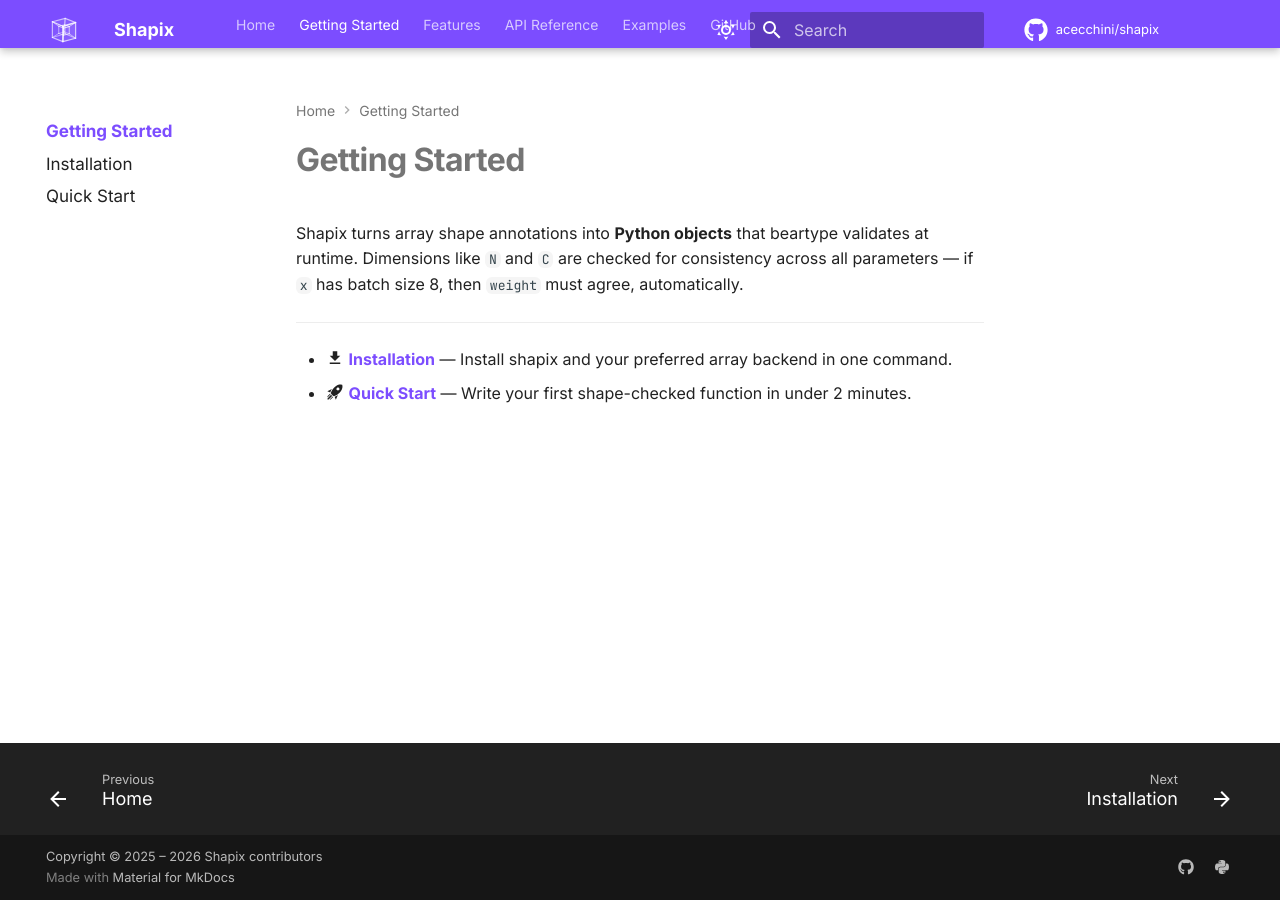
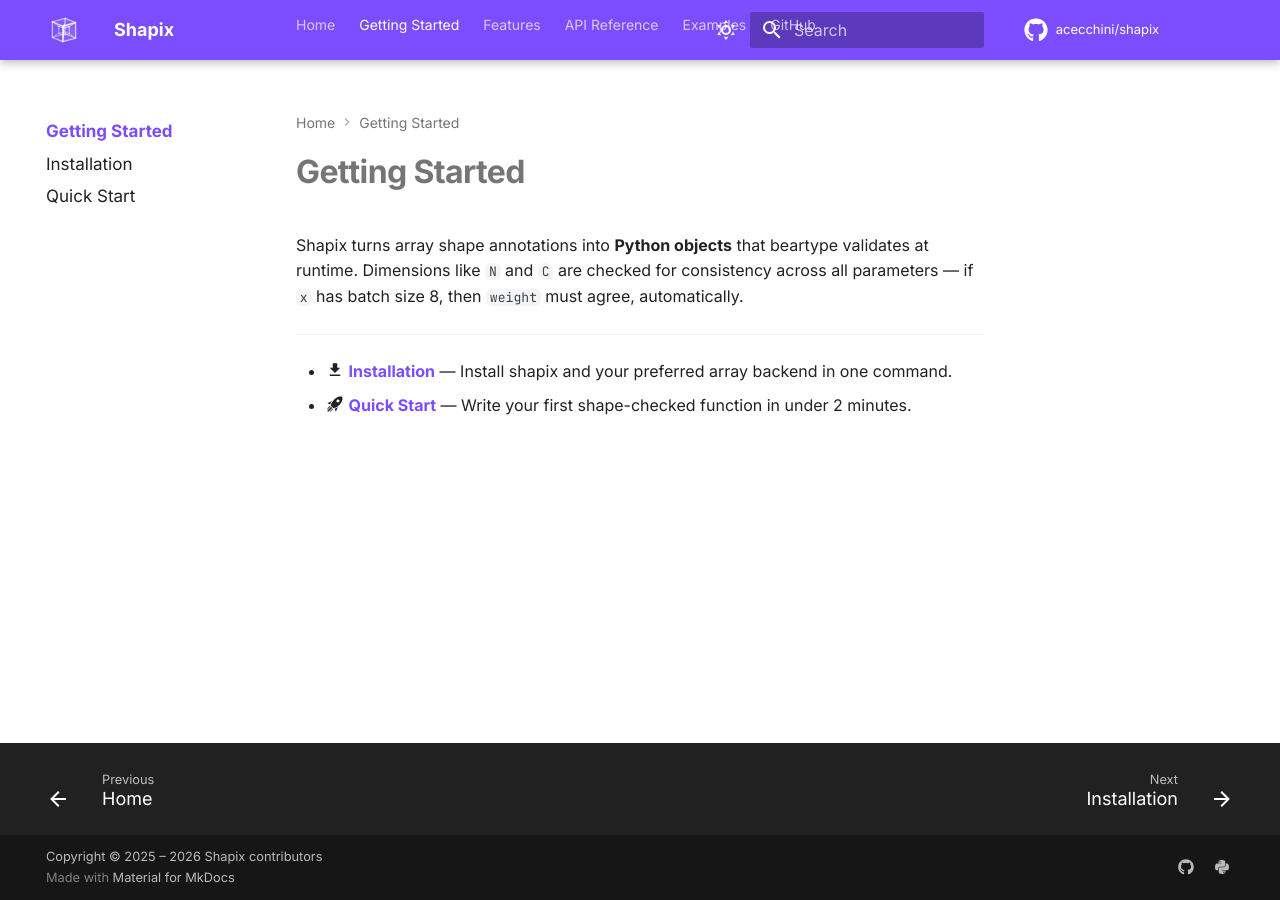
Before and after one commit to acecchini/shapix, an MkDocs documentation site: the page built from docs/getting-started/index.md, in a window 1280 px wide. Built offline with MkDocs 1.6.1 and Material for MkDocs 9.7.7, drawn with Linux system fonts in a browser that asks for light colours; comment, search, counter and statistics services are not loaded.

Commit message:
Fix header tabs: prevent overlap and align vertically with header content
- Set explicit height matching header height for vertical alignment
- Increase padding-left (14rem) and padding-right (13rem) to clear
  logo/name on left and search/toggle buttons on right
- Use flex align-items:center on tabs inner for vertical centering
- Lower z-index to 3 so tabs don't block header controls
- pointer-events:none on container, auto on inner to allow clicking
  through to header elements underneath

```diff
--- a/docs/stylesheets/extra.css
+++ b/docs/stylesheets/extra.css
@@ -38,12 +38,21 @@
 
 .md-tabs {
   margin-top: calc(-1 * var(--md-header-height, 3rem));
-  padding-left: 11rem;
-  padding-right: 5rem;
+  height: var(--md-header-height, 3rem);
+  padding-left: 14rem;
+  padding-right: 13rem;
   background: transparent !important;
   border-bottom: none;
   position: relative;
-  z-index: 5;
+  z-index: 3;
+  pointer-events: none;
+}
+
+.md-tabs__inner {
+  height: 100%;
+  display: flex;
+  align-items: center;
+  pointer-events: auto;
 }
 
 .md-tabs__list {
```
